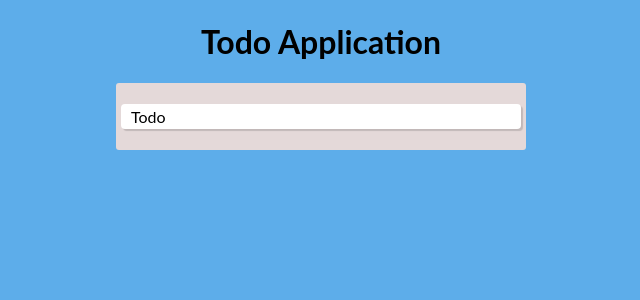
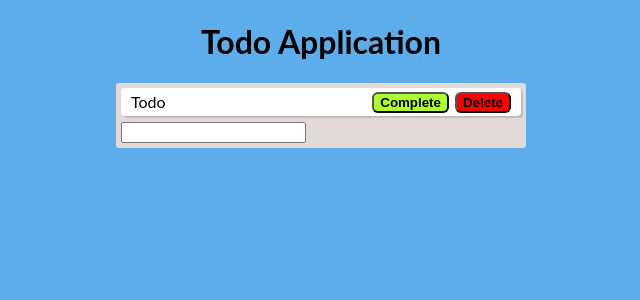
Before and after one commit to JEmnetu/react-todo, a React (Create React App) app: page / in a window 1280 px wide. Shown: the top 300 px of the page, without its empty margins (319-959 px from the left). Built offline with nearby package versions, Linux system fonts and the light colour scheme.

Commit message:
styled buttons, input, and todos. Added add todo functionality and persist todos to localstorage

```diff
--- a/src/App.css
+++ b/src/App.css
@@ -26,6 +26,7 @@ body {
 
 .todo {
   padding: 3px 10px;
+  margin-bottom: 5px;
   background: white;
   border-radius: 4px;
   box-shadow: 2px 2px 1px rgba(0, 0, 0, 0.15);
@@ -33,3 +34,16 @@ body {
   align-items: center;
   justify-content: space-between;
 }
+
+#completeBtn {
+  background: greenyellow;
+  font-weight: bold;
+  margin-right: 6px;
+  border-radius: 6px;
+}
+
+#deleteBtn {
+  background: rgb(255, 0, 0);
+  font-weight: bold;
+  border-radius: 6px;
+}
--- a/src/App.js
+++ b/src/App.js
@@ -1,16 +1,31 @@
 import React, { useState, useEffect } from "react";
 import "./App.css";
+import Todo from "./component/Todo";
+import TodoForm from "./component/TodoForm";
 
 function App() {
   const [todos, setTodos] = useState([{ text: "Todo", isCompleted: false }]);
+
+  useEffect(() => {
+    let storedTodos = JSON.parse(localStorage.getItem("todos"));
+    storedTodos ? setTodos(storedTodos) : console.log("No stored todos");
+  }, []);
+
+  const addTodo = (text) => {
+    let newTodos = [...todos, { text: text, isCompleted: false }];
+    setTodos(newTodos);
+    console.log(text);
+    localStorage.setItem("todos", JSON.stringify(newTodos));
+  };
 
   return (
     <div className="App">
       <h1 id="main-heading">Todo Application</h1>
       <div id="todo-list">
         {todos.map((todo, index) => (
-          <p className="todo">{todo.text}</p>
+          <Todo todo={todo} index={index} />
         ))}
+        <TodoForm addTodo={addTodo} />
       </div>
     </div>
   );
--- /dev/null
+++ b/src/component/Todo.jsx
@@ -0,0 +1,16 @@
+import React from "react";
+
+const Todo = ({ todo, index }) => {
+  return (
+    <div className="todo">
+      {todo.text}
+
+      <div className="todo-btns">
+        <button id="completeBtn">Complete</button>
+        <button id="deleteBtn">Delete</button>
+      </div>
+    </div>
+  );
+};
+
+export default Todo;
--- /dev/null
+++ b/src/component/TodoForm.jsx
@@ -0,0 +1,25 @@
+import React, { useState } from "react";
+
+const TodoForm = ({ addTodo }) => {
+  const [value, setValue] = useState("");
+
+  const handleSubmit = (e) => {
+    e.preventDefault();
+    if (!value) {
+      return;
+    }
+    addTodo(value);
+    setValue("");
+  };
+  return (
+    <form id="todo-form" onSubmit={handleSubmit}>
+      <input
+        type="text"
+        onChange={(e) => setValue(e.target.value)}
+        value={value}
+      />
+    </form>
+  );
+};
+
+export default TodoForm;
```
